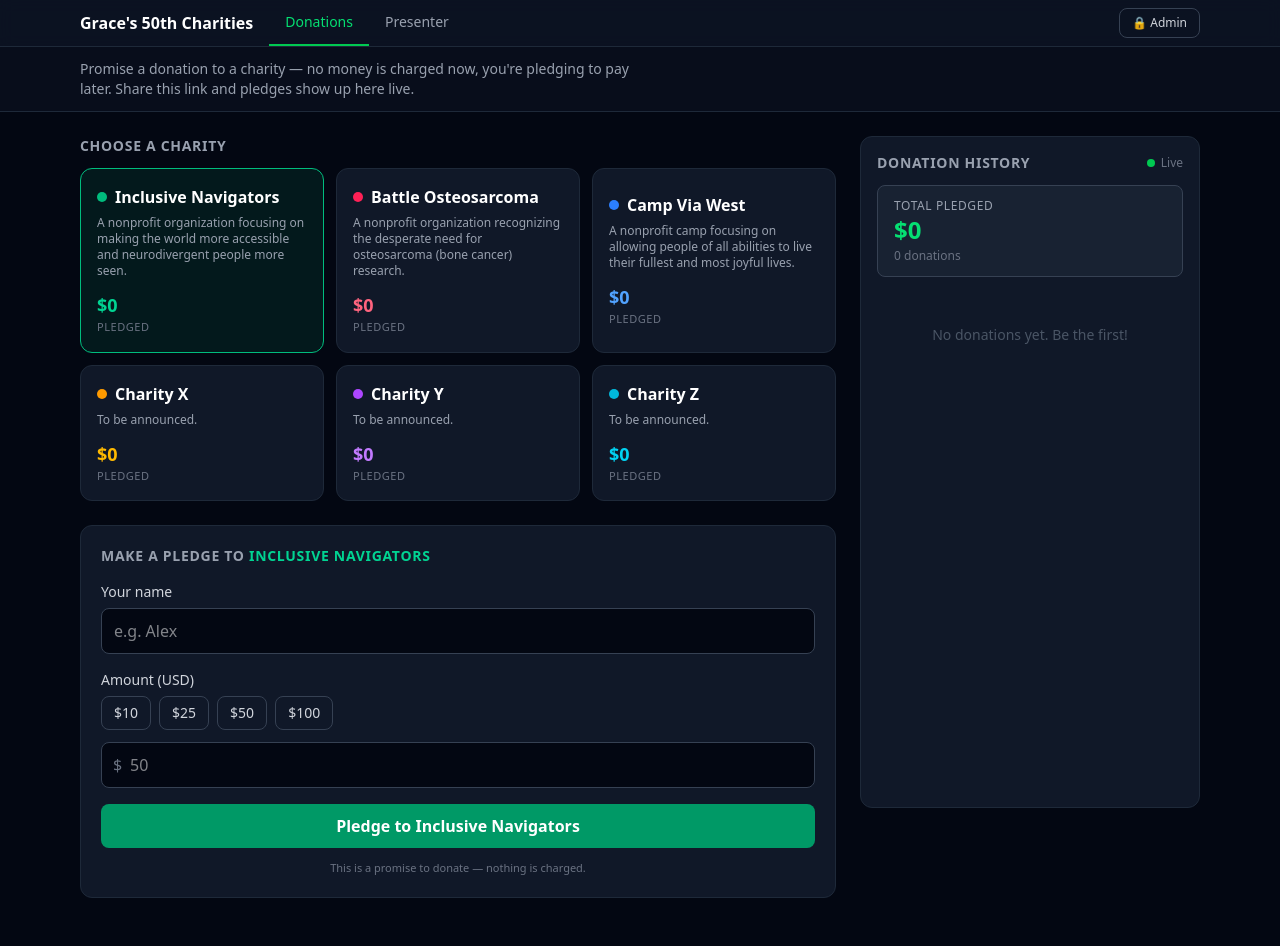
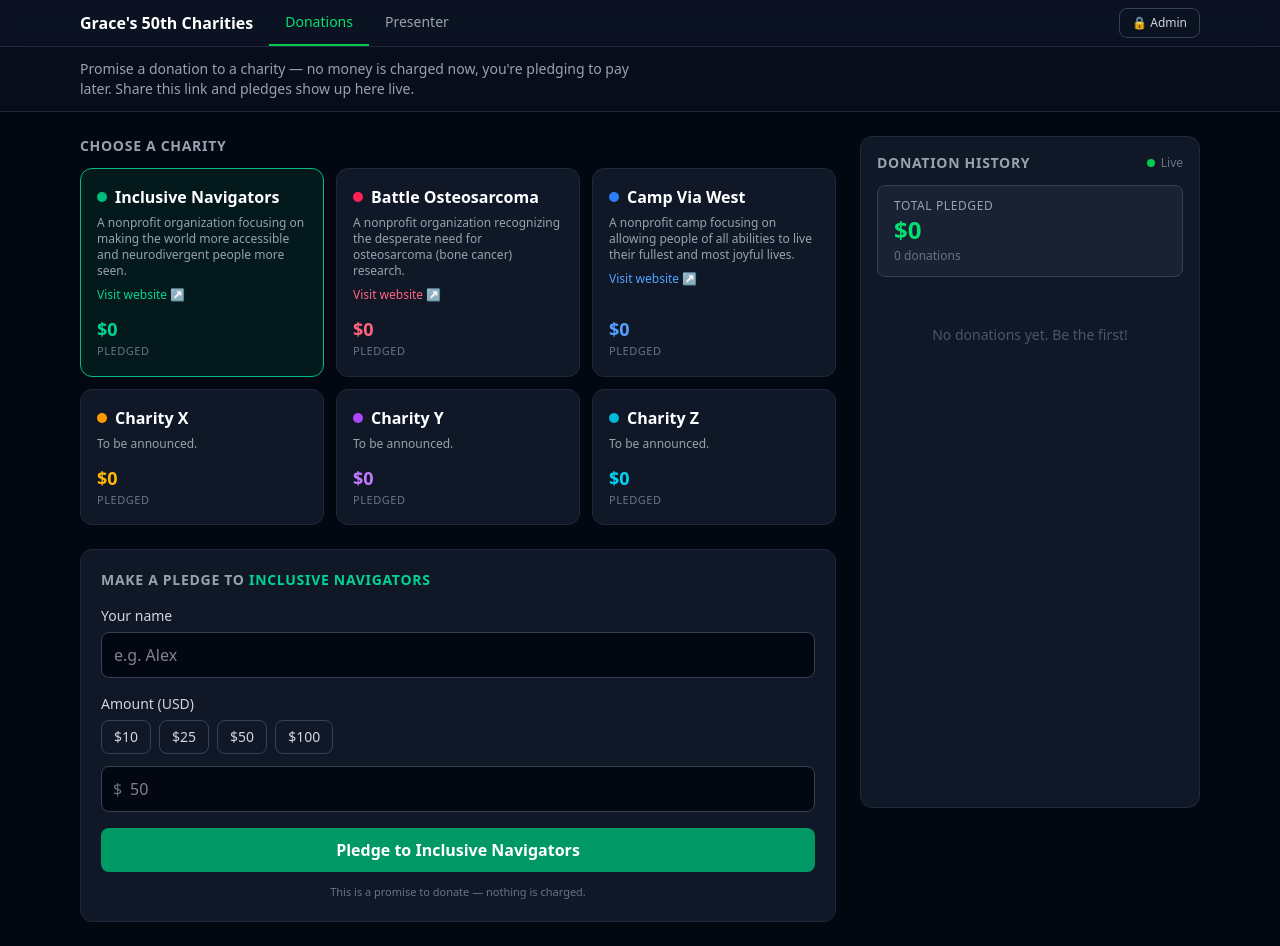
Before and after one commit to cphdn95/charity-tracker, a Next.js app in the folder charitytracker/: page / in a window 1280 px wide. Before the commit the page ends 922 px from the top, so only its background shows below. Built offline with nearby package versions, Linux system fonts and the light colour scheme.

Commit message:
Update page.tsx

```diff
--- a/charitytracker/app/page.tsx
+++ b/charitytracker/app/page.tsx
@@ -45,7 +45,7 @@ export default function Home() {
       setAmount("");
       setJustGave(true);
       setTimeout(() => setJustGave(false), 2500);
-      refresh(); // show it immediately rather than waiting for the next poll
+      refresh();
     } catch {
       setError("Network error — please try again.");
     } finally {
@@ -66,7 +66,6 @@ export default function Home() {
       </div>
 
       <main className="max-w-6xl mx-auto px-4 py-6 grid grid-cols-1 lg:grid-cols-[1fr_340px] gap-6">
-        {/* Donation view */}
         <section>
           <h2 className="text-sm font-semibold text-gray-400 uppercase tracking-wider mb-3">
             Choose a charity
@@ -76,26 +75,46 @@ export default function Home() {
               const a = ACCENT_CLASSES[c.accent];
               const isSel = c.id === charityId;
               return (
+                <div
+                  key={c.id}
+                  className={`flex flex-col rounded-xl border p-4 transition-colors ${
+                    isSel ? a.selected : `border-gray-800 bg-gray-900 ${a.ring}`
+                  }`}
+                >
                   <button
-                  key={c.id}
                     type="button"
                     onClick={() => setCharityId(c.id)}
-                  className={`text-left rounded-xl border p-4 transition-colors ${
-                    isSel ? a.selected : `border-gray-800 bg-gray-900 ${a.ring}`
-                  }`}
+                    className="text-left"
                   >
                     <div className="flex items-center gap-2">
                       <span className={`w-2.5 h-2.5 rounded-full ${a.dot}`} />
                       <span className="font-semibold">{c.name}</span>
                     </div>
                     <p className="text-xs text-gray-400 mt-1.5">{c.blurb}</p>
-                  <div className={`mt-3 text-lg font-bold ${a.text}`}>
+                  </button>
+                  {c.url && (
+                    <a
+                      href={c.url}
+                      target="_blank"
+                      rel="noopener noreferrer"
+                      className={`mt-2 inline-block text-xs ${a.text} hover:underline`}
+                    >
+                      Visit website ↗
+                    </a>
+                  )}
+                  <button
+                    type="button"
+                    onClick={() => setCharityId(c.id)}
+                    className="text-left mt-auto pt-3"
+                  >
+                    <div className={`text-lg font-bold ${a.text}`}>
                       ${(data.totals[c.id] || 0).toLocaleString()}
                     </div>
                     <div className="text-[11px] text-gray-500 uppercase tracking-wider">
                       pledged
                     </div>
                   </button>
+                </div>
               );
             })}
           </div>
@@ -174,7 +193,6 @@ export default function Home() {
           </form>
         </section>
 
-        {/* Live history sidebar */}
         <aside className="lg:sticky lg:top-24 h-fit">
           <div className="rounded-xl border border-gray-800 bg-gray-900 p-4 lg:h-[calc(100vh-8rem)]">
             <DonationHistory
```
Lines whose indentation alone changed are shown as unchanged.
